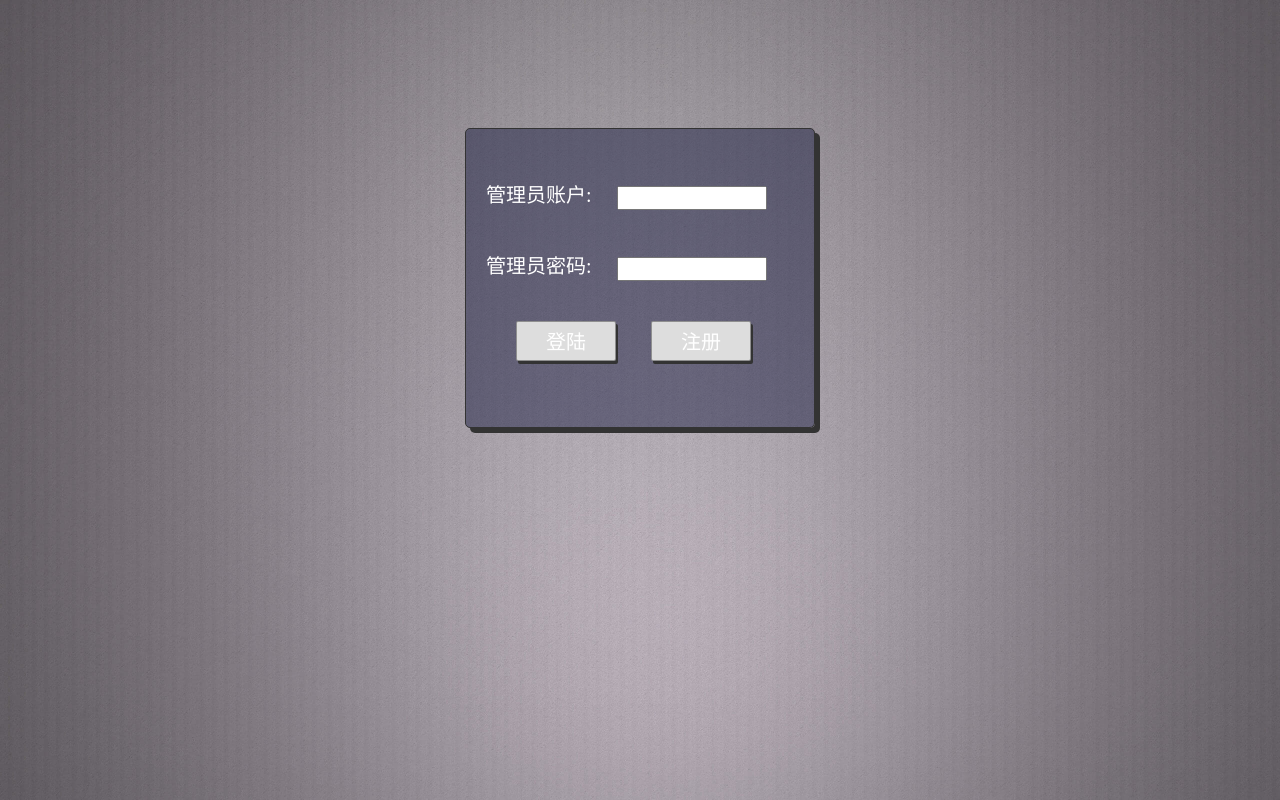
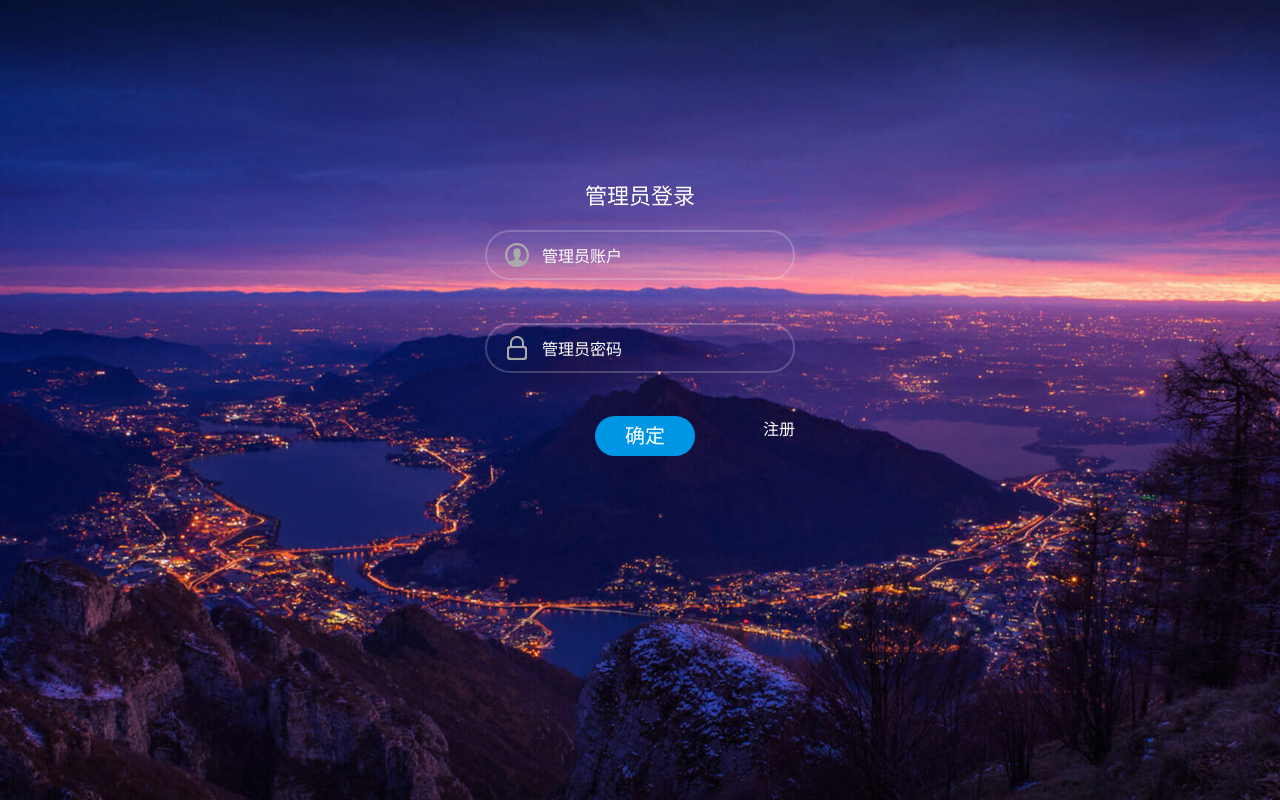
Before and after one commit to whbxyr/blog, a PHP site: the page made by blog/manager/view/Index/index.html in a window 1280 px wide. Run offline with PHP 8.4, Linux system fonts and the light colour scheme; the template is opened without the code that fills it, so the values that code supplies are empty; some libraries are stand-ins or nearby versions.

Commit message:
美化管理员登录注册的界面

```diff
--- a/blog/manager/view/Index/index.html
+++ b/blog/manager/view/Index/index.html
@@ -2,7 +2,7 @@
 <html>
 <head>
     <meta charset="UTF-8">
-    <title>管理员登陆</title>
+    <title>管理员登录</title>
     <link rel="stylesheet" href="__CSS__/manager_login.css">
     <script src="__JS__/tipAnimate.js"></script>
     <script src="__JS__/manager/flagsign.js"></script>
@@ -11,26 +11,35 @@
 var php = '__MANAGER__';
 </script>
 <body>
-  <!-- <div id="result" style="margin-top: 0rem;" class="tip"></div> -->
   <div class="loginregister" id="login" style="display: block;">
-    <label for="midl">管理员账户:</label>
-    <input id="midl" name="midl" type="text" class="logininput">
+    <div class="title">管理员登录</div>
+    <div class="input_outer">
+      <span class="user"></span>
+      <input id="midl" name="midl" type="text" class="logininput" placeholder="管理员账户">
+    </div>
     <br>
-    <label for="midpwdl">管理员密码:</label>
-    <input id="midpwdl" name="midpwdl" type="password" class="logininput">
+    <div class="input_outer">
+      <span class="pwd"></span>
+      <input id="midpwdl" name="midpwdl" type="password" class="logininput" placeholder="管理员密码">
+    </div>
     <br>
-    <span class="button" id="loginbtn">登陆</span>
-    <span class="button" id="registerbtn">注册</span>
+    <span class="button" id="loginbtn">确定</span>
+    <span class="registerbutton" id="registerbtn">注册</span>
   </div>
   <div class="loginregister" id="register" style="display: none;">
-    <label for="midr">自定义账户:</label>
-    <input id="midr" name="midr" type="text" class="registerinput">
+    <div class="title">管理员注册</div>
+    <div class="input_outer">
+      <span class="user"></span>
+      <input id="midr" name="midr" type="text" class="registerinput" placeholder="自定义账户">
+    </div>
     <br>
-    <label for="midpwdr">自定义密码:</label>
-    <input id="midpwdr" name="midpwdr" type="password" class="registerinput">
+    <div class="input_outer">
+      <span class="pwd"></span>
+      <input id="midpwdr" name="midpwdr" type="password" class="registerinput" placeholder="设置密码">
+    </div>
     <br>
     <span class="button" id="surebtn">提交</span>
-    <span class="button" id="cancelbtn">取消</span>
+    <span class="cancelbutton" id="cancelbtn">返回</span>
   </div>
 </body>
 </html>
--- a/public/static/css/manager_login.css
+++ b/public/static/css/manager_login.css
@@ -10,7 +10,7 @@
 /* 设置背景 */
 html {
 	font-size: 625%;
-	background: url(../img/manager_login_bg.jpg);
+	background: url(../img/manager_login_bg_new.jpg);
 	width: 100%;
 	height: 100%;
 	background-size: cover;
@@ -24,6 +24,12 @@ body {
 	box-sizing: content-box;
 	font-family: "Microsoft YaHei","微软雅黑",Helvetica,"黑体",Arial,Tahoma;
     font-size: 0.14rem;
+}
+.title {
+	font: 22px "microsoft yahei",Helvetica,Tahoma,Arial,"Microsoft jhengHei";
+	color: #fff;
+	text-align: center;
+	margin-bottom: 0.2rem;
 }
 #result {
 	box-sizing: content-box;
@@ -44,34 +50,86 @@ body {
 	padding-top: 0.5rem;
 	width: 3.5rem;
 	height: 3rem;
-	border: 0.01rem solid #333;
-	border-radius: 0.05rem;
-	background-color: rgba(28, 29, 66, 0.49);
-	box-shadow: 5px 5px #333;
 	color: #fff;
 }
 .logininput,
 .registerinput {
-	margin-left: 0.2rem;
-	margin-bottom: 0.4rem;
-	padding-left: 0.05rem;
-	width: 1.5rem;
-	height: 0.24rem;
-	line-height: 0.24rem;
+	color: #eee;
+	width: 220px;
+	height: 46px;
+	outline: none;
+	display: inline-block;
+	font: 22px "microsoft yahei",Helvetica,Tahoma,Arial,"Microsoft jhengHei";
+	margin-left: 50px;
+	border: none;
+	background: none;
+	line-height: 46px;
+}
+.input_outer {
+	height: 50px;
+	padding: 0 5px;
+	margin-bottom: 20px;
+	border-radius: 50px;
+	position: relative;
+	border: rgba(255,255,255,0.2) 2px solid;
+}
+.user {
+	width: 25px;
+	height: 25px;
+	background: url(../img/login_ico.png);
+	background-position: -125px 0;
+	position: absolute;
+	margin: 11px 13px 10px;
+}
+.pwd {
+	width: 25px;
+	height: 25px;
+	background-image: url(../img/login_ico.png);
+	background-position: -125px -34px;
+	position: absolute;
+	margin: 11px 13px 10px;
 }
 .button {
 	display: inline-block;
-	background-color: #ddd;
+	color: #fff;
+	background-color: #0096e6;
 	text-align: center;
 	line-height: 0.4rem;
 	width: 1rem;
 	height: 0.4rem;
-	border-radius: 0.02rem;
-	border: 0.01rem solid rgba(66, 66, 66, 0.5);
+	border-radius: 0.5rem;
 	cursor: pointer;
-	margin-left: 0.3rem;
-	box-shadow: 2px 3px #333;
+	margin-left: 1.1rem;
 }
-.button:hover {
-	background-color: #272727;
+.registerbutton, .cancelbutton {
+	width: 32px;
+	height: 0.4rem;
+	text-align: center;
+	color: #fff;
+	font: 16px "microsoft yahei",Helvetica,Tahoma,Arial,"Microsoft jhengHei";
+	cursor: pointer;
+	float: right;
 }
+.registerbutton:hover, .cancelbutton:hover {
+	color: #aaa;
+}
+/* WebKit browsers */
+::-webkit-input-placeholder {
+	color: #fff;
+	font: 16px "microsoft yahei",Helvetica,Tahoma,Arial,"Microsoft jhengHei";
+}
+/* Mozilla Firefox 4 to 18 */
+:-moz-placeholder {
+	color: #fff;
+	font: 16px "microsoft yahei",Helvetica,Tahoma,Arial,"Microsoft jhengHei";
+}
+/* Mozilla Firefox 19+ */
+::-moz-placeholder {
+	color: #fff;
+	font: 16px "microsoft yahei",Helvetica,Tahoma,Arial,"Microsoft jhengHei";
+}
+/* Internet Explorer 10+ */
+:-ms-input-placeholder {
+	color: #fff;
+	font: 16px "microsoft yahei",Helvetica,Tahoma,Arial,"Microsoft jhengHei";
+}
--- a/public/static/js/manager/login.js
+++ b/public/static/js/manager/login.js
@@ -48,8 +48,8 @@ window.onload = function () {
                     // 由此处产生相关提示
                     switch (request.responseText) {
                     	case '0':
-                    	    // alert('错误！您未填写管理员账户！');
-                    	    getDom('result', 'id').innerHTML = '错误！您未填写管理员账户！';
+                    	    alert('错误！您未填写管理员账户！');
+                    	    // getDom('result', 'id').innerHTML = '错误！您未填写管理员账户！';
                     	    tipAnimate();
                     	    break;
                     	case '1':
@@ -115,8 +115,8 @@ window.onload = function () {
 		getDom('login', 'id').style.display = 'none';
 		var register = getDom('register', 'id');
 		register.style.display = 'block';
-		getDom('surebtn', 'id').innerHTML = '注册';
-        getDom('cancelbtn', 'id').innerHTML = '取消';
+		getDom('surebtn', 'id').innerHTML = '提交';
+        getDom('cancelbtn', 'id').innerHTML = '返回';
 	});
 	EventUtil.addHandler(cancelbtn, 'click', function () {
 		// 将注册窗口隐藏
```
